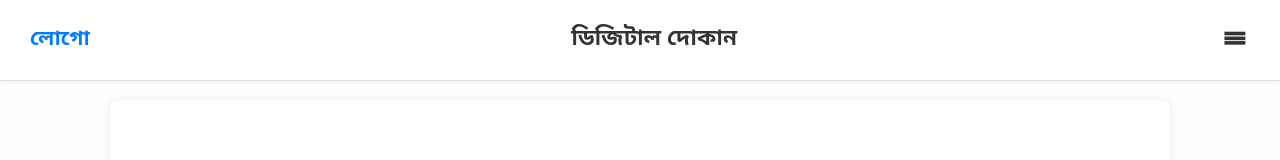
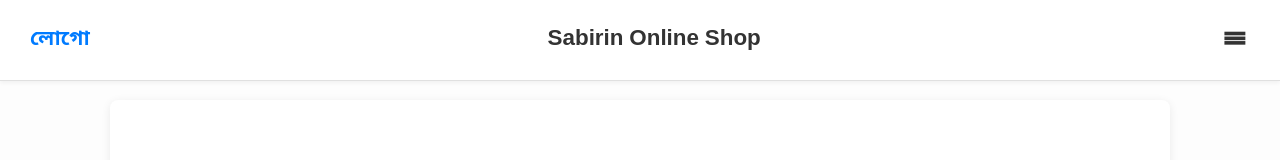
Before and after one commit to sabirinshop/test, a plain HTML site: page product-detail.html in a window 1280 px wide. Shown: the top 160 px of the page. Drawn offline with Linux system fonts and the light colour scheme.

Commit message:
Update product-detail.html

```diff
--- a/product-detail.html
+++ b/product-detail.html
@@ -18,7 +18,7 @@
              <a href="index.html">লোগো</a>
         </div>
         <div class="shop-name-display">
-            <a href="index.html">ডিজিটাল দোকান</a>
+            <a href="index.html">Sabirin Online Shop</a>
         </div>
         <div class="hamburger-menu-placeholder">
             &#9776;
```
